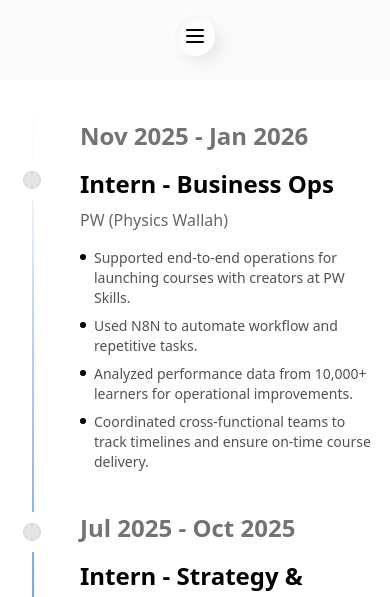
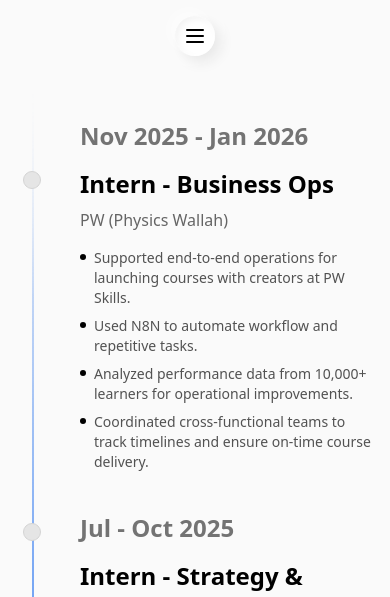
Before and after one commit to Shivam120110/Portfolio, a React (Vite) app: page /experience in a window 390 px wide. Shown: the top 597 px of the page. Built offline with nearby package versions, Linux system fonts and the light colour scheme; the HTML template or start-up script is replaced by a standard one.

Commit message:
Final Polish: Fix timeline animations, sync backgrounds, and refine navigation

```diff
--- a/src/components/ExperienceSection.tsx
+++ b/src/components/ExperienceSection.tsx
@@ -34,7 +34,7 @@ const ExperienceSection = () => {
       ),
     },
     {
-      title: "Jul 2025 - Oct 2025",
+      title: "Jul - Oct 2025",
       content: (
         <div className="space-y-4">
           <div className="flex flex-col gap-2">
@@ -152,7 +152,7 @@ const ExperienceSection = () => {
   ];
 
   return (
-    <section className="w-full bg-white relative">
+    <section className="w-full bg-transparent relative">
       <Timeline data={data} />
     </section>
   );
--- a/src/components/Navigation.tsx
+++ b/src/components/Navigation.tsx
@@ -28,9 +28,6 @@ const Navigation = () => {
   return (
     <>
       <motion.nav
-        initial={{ y: -100 }}
-        animate={{ y: 0 }}
-        transition={{ duration: 0.5 }}
         className={`fixed top-0 left-0 right-0 z-50 transition-all duration-300 ${isScrolled ? "glass shadow-soft" : "bg-transparent"
           }`}
       >
@@ -40,9 +37,6 @@ const Navigation = () => {
             {navItems.map((item, index) => (
               <motion.div
                 key={item.name}
-                initial={{ opacity: 0, y: -20 }}
-                animate={{ opacity: 1, y: 0 }}
-                transition={{ delay: 0.1 + index * 0.1 }}
               >
                 <Link
                   to={item.href}
--- a/src/components/ui/timeline.tsx
+++ b/src/components/ui/timeline.tsx
@@ -34,7 +34,7 @@ export const Timeline = ({ data }: { data: TimelineEntry[] }) => {
 
     return (
         <div
-            className="w-full bg-white font-sans md:px-10"
+            className="w-full font-sans md:px-10"
             ref={containerRef}
         >
             <div ref={ref} className="relative max-w-7xl mx-auto pb-20">
@@ -44,7 +44,7 @@ export const Timeline = ({ data }: { data: TimelineEntry[] }) => {
                         className="flex justify-start pt-10 md:pt-40 md:gap-10"
                     >
                         <div className="sticky flex flex-col md:flex-row z-40 items-center top-40 self-start max-w-xs lg:max-w-sm md:w-full">
-                            <div className="h-10 absolute left-3 md:left-3 w-10 rounded-full bg-white flex items-center justify-center">
+                            <div className="h-10 absolute left-3 md:left-3 w-10 rounded-full flex items-center justify-center">
                                 <div className="h-4 w-4 rounded-full bg-neutral-200 border border-neutral-300 p-2" />
                             </div>
                             <h3 className="hidden md:block text-xl md:pl-20 md:text-5xl font-bold text-neutral-500 ">
@@ -52,12 +52,18 @@ export const Timeline = ({ data }: { data: TimelineEntry[] }) => {
                             </h3>
                         </div>
 
-                        <div className="relative pl-20 pr-4 md:pl-4 w-full">
+                        <motion.div
+                            initial={{ opacity: 0, y: 20 }}
+                            whileInView={{ opacity: 1, y: 0 }}
+                            transition={{ duration: 0.5, delay: 0.2 }}
+                            viewport={{ once: true }}
+                            className="relative pl-20 pr-4 md:pl-4 w-full"
+                        >
                             <h3 className="md:hidden block text-2xl mb-4 text-left font-bold text-neutral-500">
                                 {item.title}
                             </h3>
                             {item.content}{" "}
-                        </div>
+                        </motion.div>
                     </div>
                 ))}
                 <div
```
